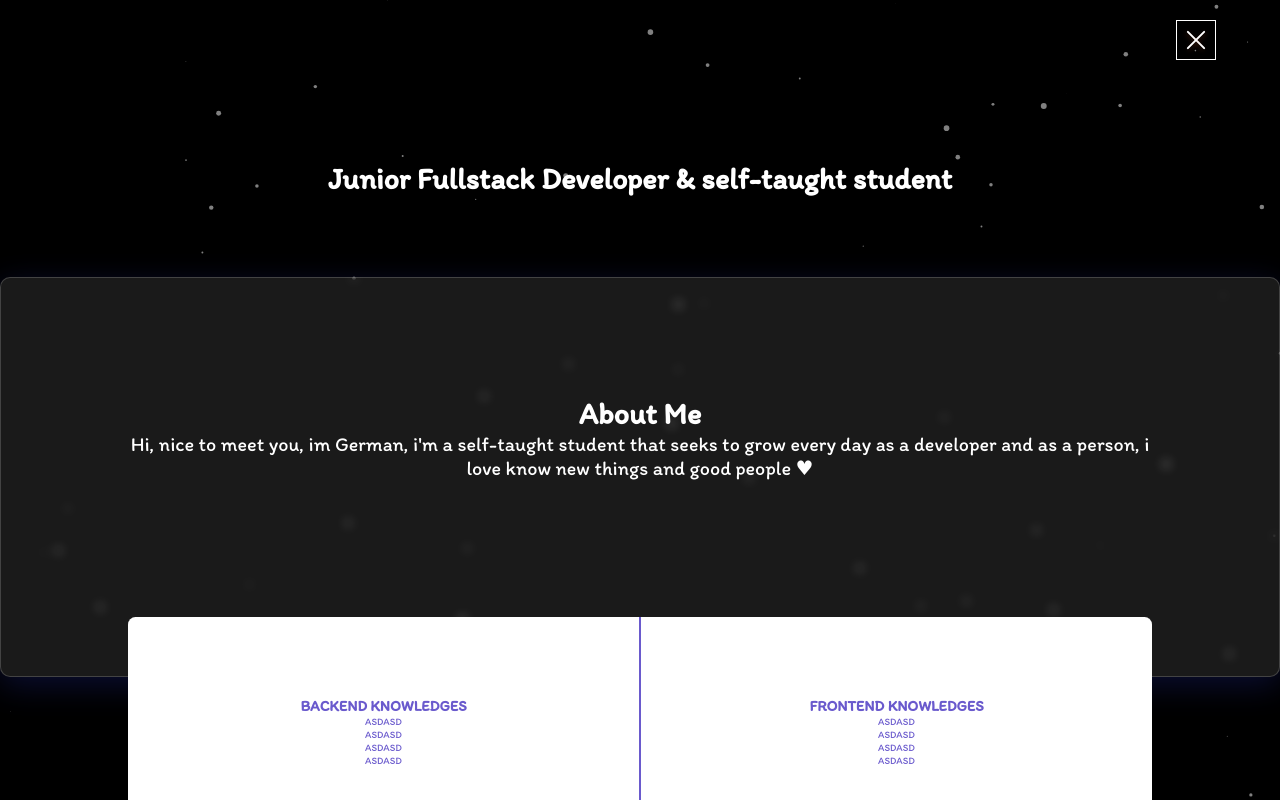
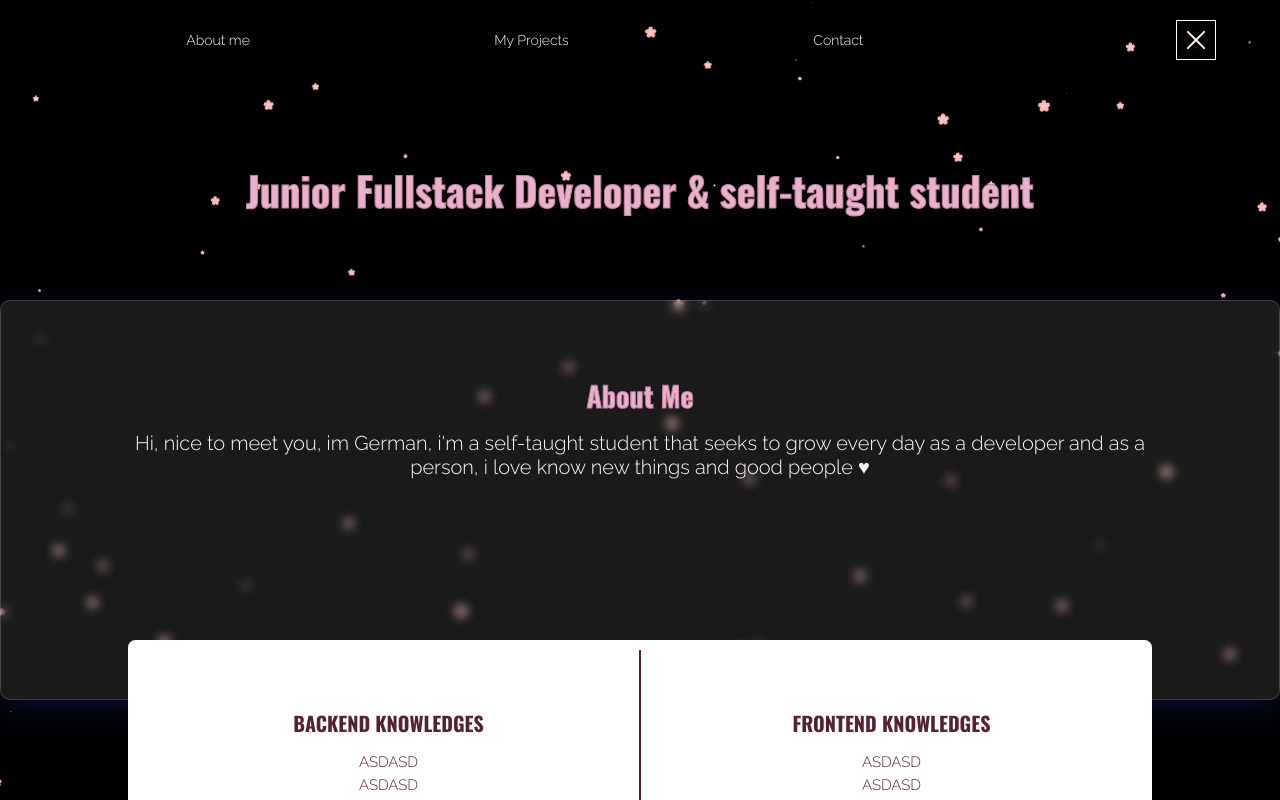
Before and after one commit to lggerman/portfolio, a plain HTML site: page index.html in a window 1280 px wide. Both pictures are taken after a click on the element 1196 px from the left and 40 px from the top of the page. Shown: the top 800 px of the page. Drawn offline with nearby package versions, Linux system fonts and the light colour scheme.

Commit message:
cambio a colores y tamaños de fuentes

```diff
--- a/app.js
+++ b/app.js
@@ -11,22 +11,22 @@ particlesJS({
       value: "#ffffff",
     },
     shape: {
-      type: "circle",
+      type: "image",
       stroke: {
-        width: 0,
+        width: 2,
         color: "#000000",
       },
       polygon: {
         nb_sides: 5,
       },
       image: {
-        src: "img/github.svg",
+        src: "./009.png",
         width: 100,
         height: 100,
       },
     },
     opacity: {
-      value: 0.5,
+      value: 0.6,
       random: false,
       anim: {
         enable: false,
@@ -36,7 +36,7 @@ particlesJS({
       },
     },
     size: {
-      value: 3,
+      value: 8,
       random: true,
       anim: {
         enable: false,
@@ -75,7 +75,7 @@ particlesJS({
         mode: "grab",
       },
       onclick: {
-        enable: true,
+        enable: false,
         mode: "push",
       },
       resize: true,
--- a/index.html
+++ b/index.html
@@ -6,8 +6,11 @@
     <meta name="viewport" content="width=device-width, initial-scale=1.0" />
     <link rel="preconnect" href="https://fonts.gstatic.com" />
     <link rel="preconnect" href="https://fonts.gstatic.com" />
+    <link rel="preconnect" href="https://fonts.gstatic.com" />
+    <link rel="preconnect" href="https://fonts.gstatic.com" />
+    <link rel="preconnect" href="https://fonts.gstatic.com" />
     <link
-      href="https://fonts.googleapis.com/css2?family=Itim&display=swap"
+      href="https://fonts.googleapis.com/css2?family=Oswald:wght@700&family=Raleway:wght@300&display=swap"
       rel="stylesheet"
     />
     <link rel="stylesheet" href="./style.css" />
@@ -17,7 +20,11 @@
   <body>
     <div id="particles-js"></div>
     <nav class="navbar">
-      <!-- <img src="" alt="logo" /> -->
+      <ul class="navbar-list centered">
+        <a href="#about-me">About me</a>
+        <a href="#projects">My Projects</a>
+        <a href="#contact">Contact</a>
+      </ul>
       <div></div>
       <div class="menu-button">
         <div class="menu-button__burger"></div>
@@ -28,8 +35,8 @@
     </section>
     <div class="position-container">
       <section class="about-me glassmorphism centered">
-        <h1>About Me</h1>
-        <p>
+        <h2 id="about-me" class="about-me__title">About Me</h2>
+        <p class="about-me__text">
           Hi, nice to meet you, im German, i'm a self-taught student that seeks
           to grow every day as a developer and as a person, i love know new
           things and good people ♥
@@ -37,8 +44,8 @@
       </section>
       <section class="skills">
         <div class="backend-skills centered">
-          <h2>backend knowledges</h2>
-          <ul>
+          <h4 class="skills-title">backend knowledges</h4>
+          <ul class="skills-list">
             <li>asdasd</li>
             <li>asdasd</li>
             <li>asdasd</li>
@@ -46,8 +53,8 @@
           </ul>
         </div>
         <div class="frontend-skills centered">
-          <h2>frontend knowledges</h2>
-          <ul>
+          <h4 class="skills-title">frontend knowledges</h4>
+          <ul class="skills-list">
             <li>asdasd</li>
             <li>asdasd</li>
             <li>asdasd</li>
@@ -56,20 +63,21 @@
         </div>
       </section>
     </div>
-    <section class="projects centered">
-      <h1>Things what i made</h1>
-      <div class="project-container" id="stpro">
-        <!-- <img
-          src="./resources/images/358e13e7e132b8de897c344302348cae.jpg"
-          alt=""
-        /> -->
+    <section class="projects centered" id="projects">
+      <h2 class="projects-title">Things what i made</h2>
+      <div class="project-container" id="wayv-project">
         <div class="project-description centered">
           <h3>Fanpage Kpop</h3>
           <p>a fanpage made with HTML SASS/CSS</p>
+          <a
+            class="pagelink"
+            href=""
+            onclick="return confirm('You desire go to GitHub Page?')"
+            >GITHUB PAGE</a
+          >
         </div>
       </div>
       <div class="project-container">
-        <img src="https://picsum.photos/200/300" alt="" />
         <div class="project-description centered">
           <h3>Titulo del proyecto</h3>
           <p>
@@ -81,8 +89,8 @@
     </section>
     <section class="hire-me"></section>
     <footer class="footer centered">
-      <h2>difficulty leads to excellence</h2>
-      <div class="footer-contact-container">
+      <h4>difficulty leads to excellence</h4>
+      <div class="footer-contact-container centered">
         <a href="">Linkedin</a>
         <a href="">GitHub</a>
         <a href="">Twitter</a>
--- a/index.js
+++ b/index.js
@@ -1,13 +1,16 @@
-const $brgButton = document.querySelector(".menu-button");
-const $projects = document.querySelectorAll(".project-container");
-$brgButton.addEventListener("click", () => {
-  $brgButton.classList.toggle("open");
+const $BRGBUTTON = document.querySelector(".menu-button");
+const $PROJECTS = document.querySelectorAll(".project-container");
+const $BRGLIST = document.querySelector(".navbar-list");
+
+$BRGBUTTON.addEventListener("click", () => {
+  $BRGBUTTON.classList.toggle("open");
+  $BRGLIST.classList.toggle("desplegate");
 });
 
-$projects.forEach((item, i) => {
+$PROJECTS.forEach((item, i) => {
   item.addEventListener("click", () => {
     item.classList.toggle("project-active");
-    $projects[i]
+    $PROJECTS[i]
       .querySelector(".project-description")
       .classList.toggle("project-visible");
   });
--- a/style.css
+++ b/style.css
@@ -1,3 +1,6 @@
+:root {
+  --primary-color: #562135;
+}
 * {
   margin: 0;
   padding: 0;
@@ -9,9 +12,32 @@ html {
 body {
   /* background-color: #020113; */
   background-color: #000;
-  font-family: "Itim", cursive;
+  font-family: "Raleway", sans-serif;
   color: white;
   overflow-x: hidden;
+}
+h1,
+h2,
+h3,
+h4 {
+  font-family: "Oswald", sans-serif;
+}
+h1 {
+  font-size: 4rem;
+}
+h2 {
+  font-size: 2.8rem;
+}
+h3 {
+  font-size: 2.2rem;
+}
+h4 {
+  font-size: 2rem;
+}
+h1,
+h2 {
+  color: #e9b1cd;
+  -webkit-text-stroke: #c3829e 1px;
 }
 #particles-js {
   height: 100vh;
@@ -19,28 +45,46 @@ body {
   z-index: -1;
   position: fixed;
 }
+.centered {
+  justify-content: center;
+  align-items: center;
+  text-align: center;
+}
 .navbar {
   display: flex;
   justify-content: space-between;
   padding: 2.5vh 5vw;
 }
-.navbar img {
-  width: 100px;
+.navbar-list {
+  width: 80%;
+  list-style: none;
+  display: flex;
+  flex-wrap: nowrap;
+  justify-content: space-around;
+  font-size: 1.4rem;
+  transform: translateX(-200%);
+  transition: all 0.5s ease-in-out;
+}
+.navbar-list a {
+  color: white;
+  text-decoration: none;
 }
 .hero {
-  display: flex;
-  flex-direction: column;
-  padding: 10vh 5vh;
-  font-size: 2rem;
+  padding: 10vh 8vw;
 }
 .about-me {
-  background-color: #6a5acd;
-  display: flex;
+  background-color: var(--primary-color);
   flex-direction: column;
   color: white;
   min-height: 50vh;
   font-size: 2rem;
-  padding: 10vh 10vw 20vh;
+  padding: 8vh 8vw 18vh;
+}
+.about-me__title {
+  margin: 1rem;
+}
+.about-me__text {
+  margin: 1.5rem;
 }
 .glassmorphism {
   background: rgba(255, 255, 255, 0.1);
@@ -60,10 +104,10 @@ body {
   top: 85%;
   width: 80%;
   background-color: white;
-  color: #6a5acd;
+  color: var(--primary-color);
   display: flex;
   justify-content: space-around;
-  padding: 0;
+  padding: 1rem;
   margin: 0 auto;
   border-radius: 7.5px;
   text-transform: uppercase;
@@ -74,16 +118,24 @@ body {
   width: 50%;
   display: flex;
   flex-direction: column;
-  padding: 10vh 0;
+  padding: 6vh 2vw;
+  font-size: 1.3rem;
 }
 .backend-skills {
-  border-right: 1px solid #6a5acd;
+  border-right: 1px solid var(--primary-color);
 }
 .frontend-skills {
-  border-left: 1px solid #6a5acd;
+  border-left: 1px solid var(--primary-color);
 }
-.skills ul {
+.skills-title {
+  margin: 1rem;
+}
+.skills-list {
   list-style: none;
+  font-size: 1.5rem;
+}
+.skills-list li {
+  margin: 0.5rem;
 }
 .projects {
   margin-top: 50vh;
@@ -91,6 +143,10 @@ body {
   display: flex;
   flex-direction: column;
   font-size: 1.8rem;
+}
+.projects-title {
+  margin: 2rem;
+  padding: 1rem;
 }
 .project-container {
   display: flex;
@@ -100,8 +156,9 @@ body {
   height: 200px;
   border-radius: 10px;
   overflow: hidden;
+  border: 1px solid white;
 }
-#stpro {
+#wayv-project {
   background: url("./resources/images/358e13e7e132b8de897c344302348cae.jpg");
   width: 100%;
   background-position: center;
@@ -120,23 +177,47 @@ body {
   color: white;
   transition: all 0.5s ease-in-out;
   opacity: 0;
+  padding: 1rem;
+}
+.project-description h3 {
+  margin: 1rem;
+}
+.project-description p {
+  margin: 1rem;
+}
+.pagelink {
+  color: white;
+  border: 2px solid white;
+  text-decoration: none;
+  padding: 1rem;
+  margin: 1rem;
 }
 .project-visible {
   opacity: 1;
   background-color: rgba(0, 0, 0, 0.8);
 }
+
+.footer {
+  display: flex;
+  flex-direction: column;
+  background-color: var(--primary-color);
+  height: 20vh;
+  padding: 2vh;
+}
 .footer a {
   color: rgb(255, 255, 255);
+  margin: 1vh 2vh;
 }
 .footer h2 {
   text-transform: capitalize;
+  margin: 1vh;
 }
-.footer {
-  display: flex;
-  flex-direction: column;
-  background-color: #6a5acd;
+.footer p {
+  margin: 2vh;
 }
-
+.footer-contact-container {
+  width: 100%;
+}
 .menu-button {
   position: relative;
   display: flex;
@@ -185,8 +266,6 @@ body {
 .menu-button.open .menu-button__burger::after {
   transform: rotate(-45deg) translate(35px, 35px);
 }
-.centered {
-  justify-content: center;
-  align-items: center;
-  text-align: center;
+.navbar-list.desplegate {
+  transform: translateX(0%);
 }
```
Also changed, not shown: 009.png (added).
